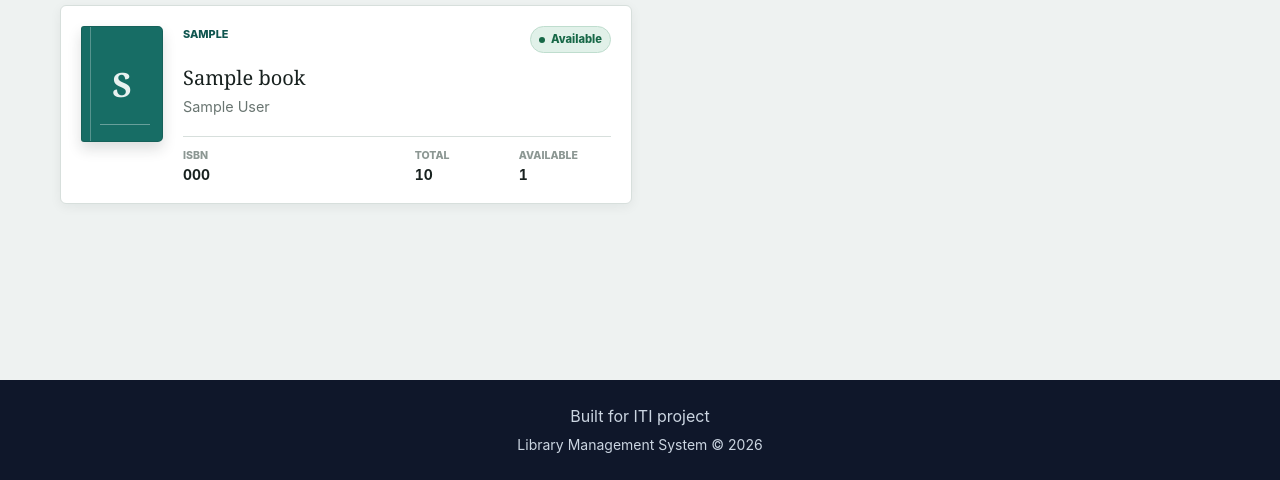
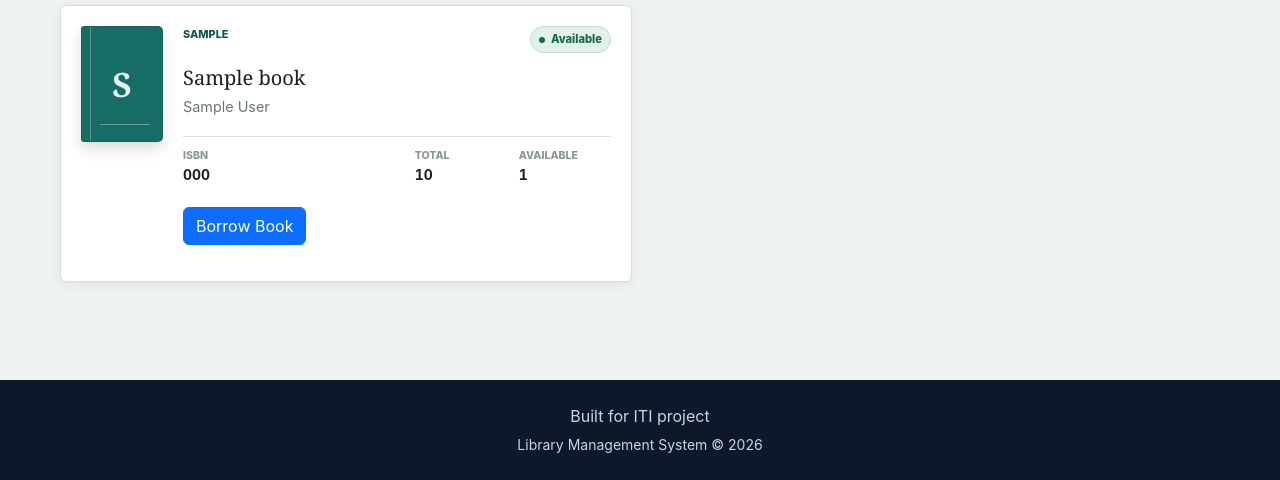
Before and after one commit to AmirMustafa10/library-management-system, a Django app: page /catalog/ in a window 1280 px wide. Shown: the part 320-800 px from the top of the page. Run offline with Django 5.2, Linux system fonts and the light colour scheme; a user stored in the database is signed in; tables that the repository leaves empty hold one stand-in row (values such as "Sample post").

Commit message:
feature/improve-catalog

```diff
--- a/templates/catalog/book_list.html
+++ b/templates/catalog/book_list.html
@@ -77,6 +77,39 @@
                         <dd>{{ book.available_copies }}</dd>
                     </div>
                 </dl>
+                <br>
+                <dl>
+                    <div class="book-card-actions">
+                        {% if book.available_copies > 0 %}
+
+                            <form
+                                action="{% url 'borrow_book' book.id %}"
+                                method="POST"
+                            >
+                                {% csrf_token %}
+
+                                <button
+                                    type="submit"
+                                    class="btn btn-primary borrow-btn"
+                                >
+                                    Borrow Book
+                                </button>
+                            </form>
+
+                        {% else %}
+
+                            <button
+                                type="button"
+                                class="btn btn-disabled"
+                                disabled
+                            >
+                                Unavailable
+                            </button>
+
+                        {% endif %}
+
+                    </div>
+                </dl>
             </div>
         </article>
     {% empty %}
```
Also changed, not shown: templates/loans/my_loans.html (+11 -0 lines).
